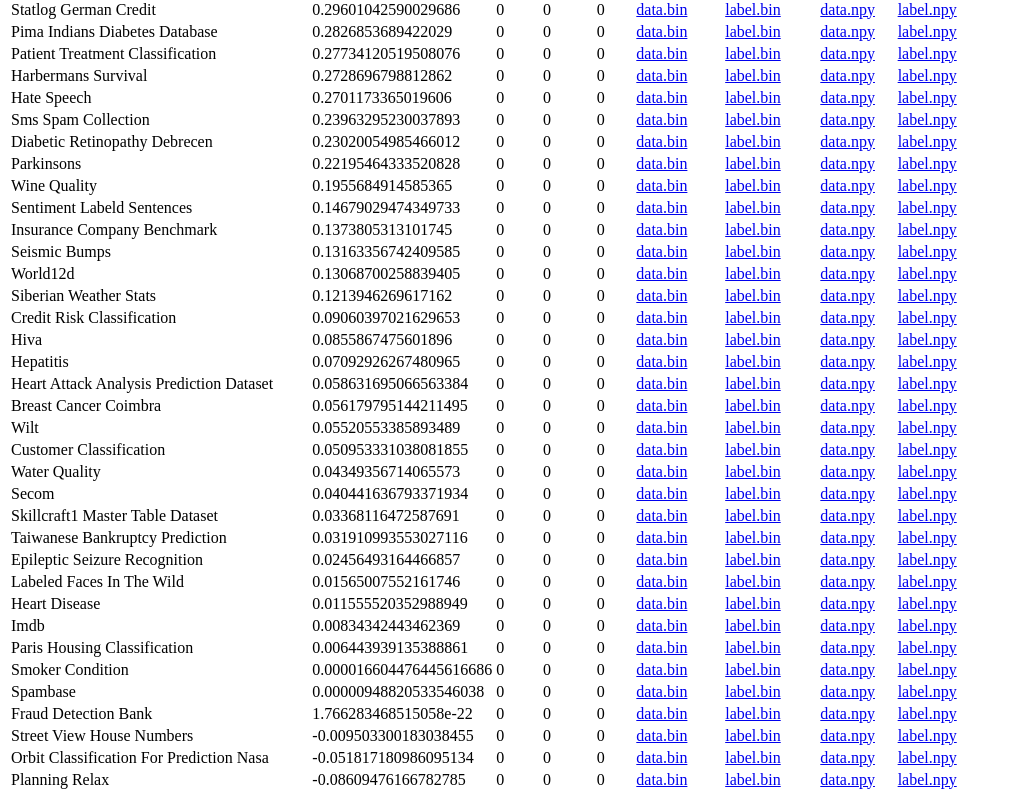
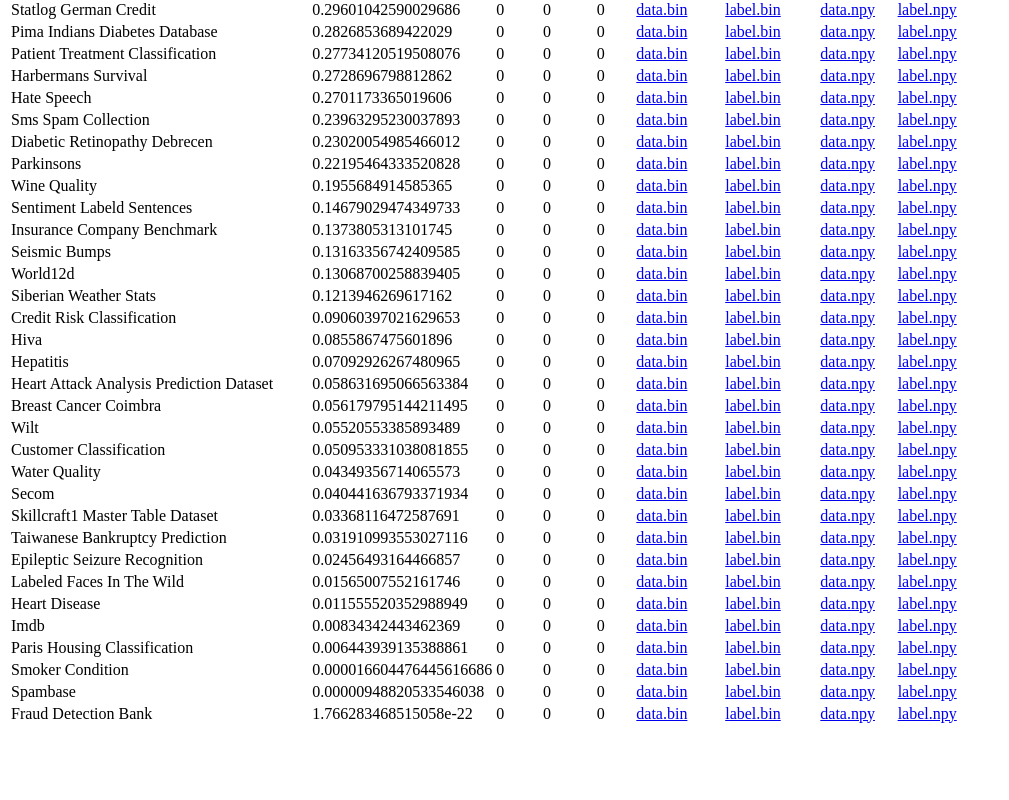
Before and after one commit to hj-n/clm-datasets, a React (Create React App) app: page / in a window 1280 px wide. Shown: the part 1578-2378 px from the top of the page, without its empty margins (0-1009 px from the left). After the commit the page ends 2312 px from the top, so only its background shows below. Built offline with nearby package versions, Linux system fonts and the light colour scheme.

Commit message:
implemented slider table linking

```diff
--- a/src/components/Table.js
+++ b/src/components/Table.js
@@ -1,11 +1,19 @@
 import tableData from "../json/data.json";
+import { useSelector } from "react-redux";
 
 const Table = (props) => {
-
-	console.log(tableData)
+	const sliderVar = useSelector((state) => state.slider.value);
 
 	// sort tableDAta by scores field
 	tableData.sort((a, b) => { return b.score - a.score; });
+
+	// filter tableData by slider value
+	const filteredTableData = tableData.filter((item) => {
+		return item.score >= (100 - sliderVar) / 100;
+	});
+
+
+
 	return (
 		<div>
 			<table>
@@ -16,7 +24,7 @@
 					</tr>
 				</thead>
 				<tbody>
-					{tableData.map((row, i) => {
+					{filteredTableData.map((row, i) => {
 						return (
 							<tr key={i}>
 								<td>{row.name}</td>
```
